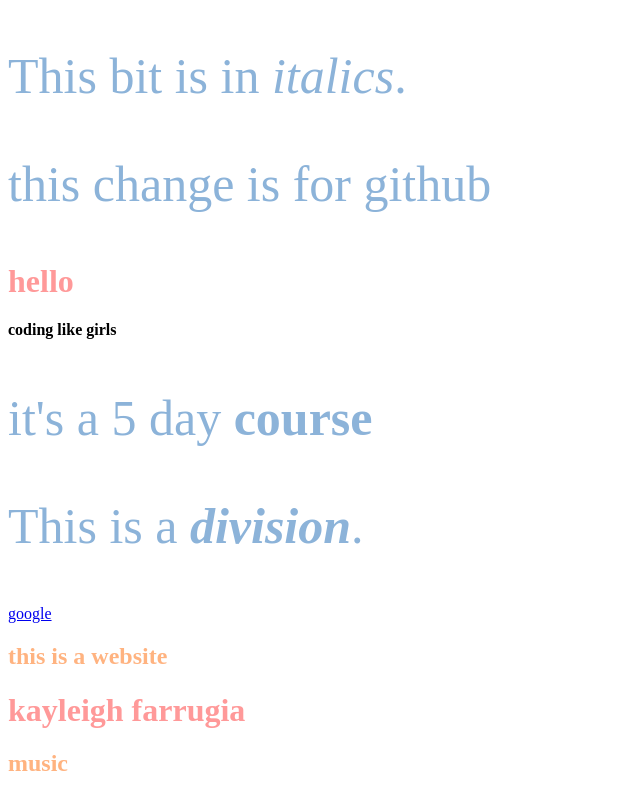
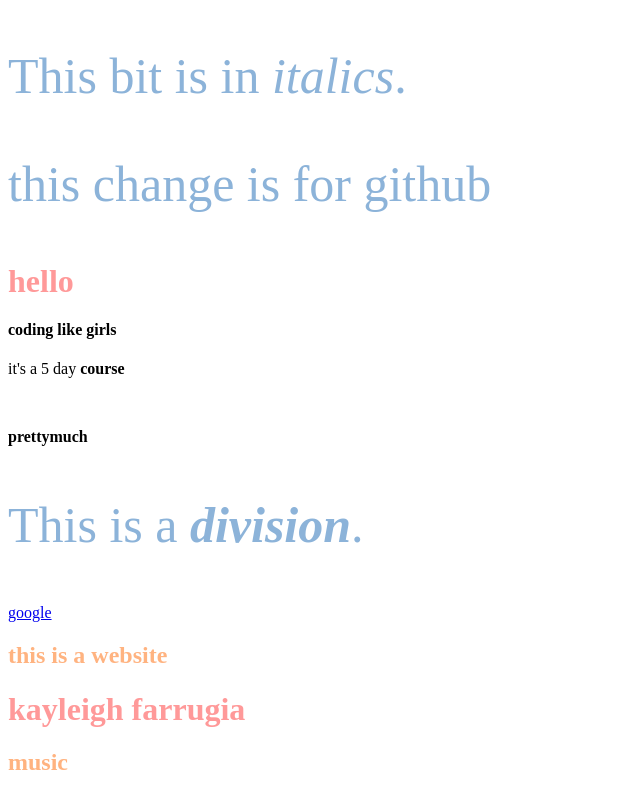
Before and after one commit to kayleighfarrugia/web_project, a plain HTML site: page index.html in a window 1280 px wide. Shown: the part 850-1647 px from the top of the page, without its empty margins (0-640 px from the left). Drawn offline with Linux system fonts and the light colour scheme.

Commit message:
added to website

```diff
--- a/index.html
+++ b/index.html
@@ -13,7 +13,10 @@
               <p> this change is for github </p>
               <h1> hello </h1>
 <h4> coding like girls</h4>
-<p>it's a 5 day <strong>course</strong>
+it's a 5 day <strong>course</strong>
+<p>
+</p>
+ <strong> prettymuch</strong>
 
           <div>
             <p> This is a <strong><em>division</strong></em>.<p>
```
